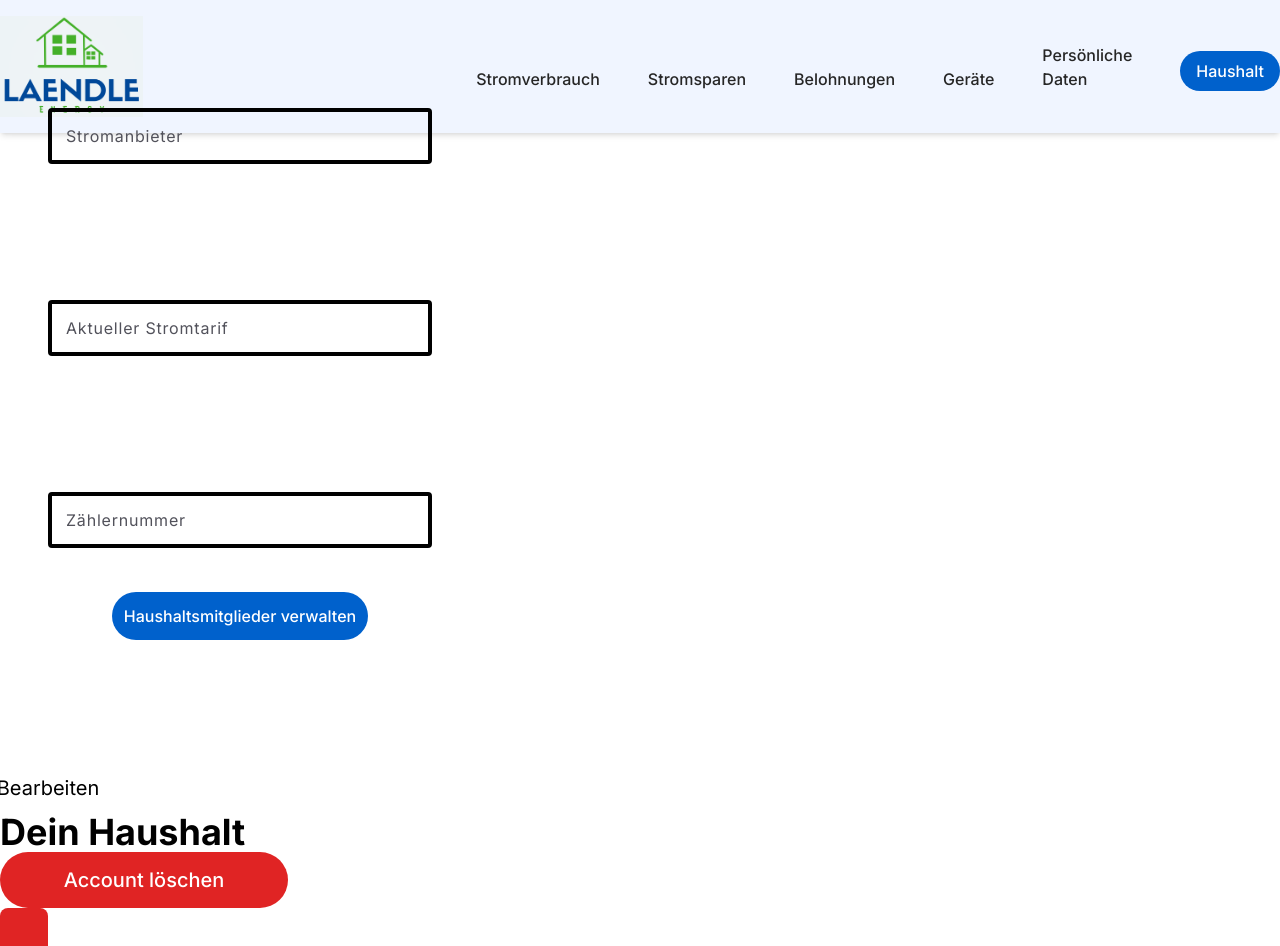
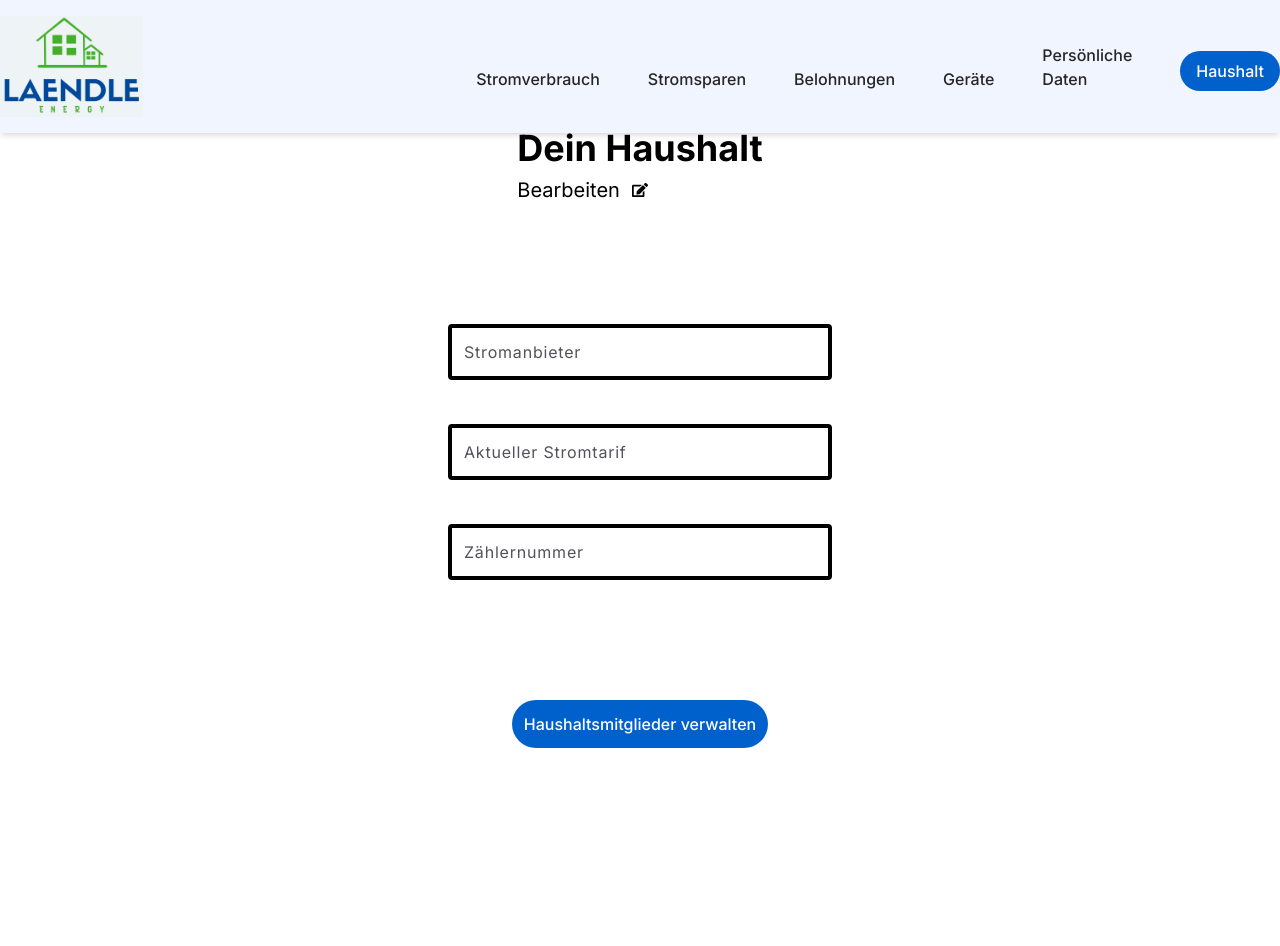
Before and after one commit to LaendleEnergy/SmartMeterUI, a Next.js app: page /pages/household in a window 1280 px wide. Shown: the top 946 px of the page. After the commit the page ends 876 px from the top, so only its background shows below. Built offline with nearby package versions, Linux system fonts and the light colour scheme.

Commit message:
household ui

```diff
--- a/src/app/pages/household/page.tsx
+++ b/src/app/pages/household/page.tsx
@@ -1,55 +1,27 @@
+import DisplayAttribute from "@/app/components/DisplayAttribute";
 import Navigation from "../../components/navigation/NavBar";
+import { FaEdit } from "react-icons/fa";
 import Link from "next/link";
 
 export default function Household() {
     return (
-        <div className="Account w-96 h-96 bg-white flex-col justify-start items-start gap-2.5 inline-flex">
+        <div className="Household">
             <header><Navigation /></header>
-            <div className="Page w-96 h-96 relative">
-
-                <div className="PersonalInformation px-12 py-20 left-[549px] top-[174px]   flex-col justify-start items-center gap-11 inline-flex">
-                    <div className="Tarif justify-start items-start inline-flex">
-                        <div className="Stromtarif w-96 h-14 pl-3.5 pr-2.5 py-2.5 rounded border-4 border-black justify-start items-center gap-2.5 flex">
-                            <div className="Stromtarif text-zinc-600 text-base     tracking-wider">Stromanbieter</div>
-                        </div>
-                    </div>
-                    <div className="Icon p-3 bg-white bg-opacity-0 rounded-lg justify-start items-center gap-2.5 inline-flex">
-                        <div className="IconsMediumChevron2 w-6 h-6 relative" />
-                    </div>
-                    <div className="Stromtarif justify-start items-start inline-flex">
-                        <div className="Stromtarif w-96 h-14 pl-3.5 pr-2.5 py-2.5 rounded border-4 border-black justify-start items-center gap-2.5 flex">
-                            <div className="Stromtarif text-zinc-600 text-base     tracking-wider">Aktueller Stromtarif</div>
-                        </div>
-                    </div>
-                    <div className="Icon p-3 bg-white rounded-lg justify-start items-start inline-flex">
-                        <div className="IconsMediumChevron2 w-6 h-6 relative" />
-                    </div>
-                    <div className="Zaehlernummern w-96 h-14 pl-3.5 pr-2.5 py-2.5 rounded border-4 border-black justify-start items-center gap-2.5 inline-flex">
-                        <div className="Password text-zinc-600 text-base     tracking-wider">Zählernummer</div>
-                    </div>
-                    <div className="ActiveButton inline-flex justify-center items-center bg-primary-600 rounded-full p-3 space-x-3 transition duration-150 ease-in-out hover:bg-primary-700 hover:shadow">
-                        <Link href="../pages/members"><span className="Text text-center text-white text-base font-medium leading-normal">Haushaltsmitglieder verwalten</span></Link>
-                    </div>
-                    <div className="Name" />
-                </div>
-                <div className="Edit w-36 h-12 left-[769px] top-[167px]   justify-center items-center inline-flex">
-                    <div className="Bearbeiten   text-xl    ">Bearbeiten</div>
-                    <div className="Icon w-12 h-12 p-3 bg-white rounded-lg justify-start items-start inline-flex">
-                        <div className="IconsMediumEdit w-6 h-6 relative">
-                            <div className="IconGrid w-6 h-6 left-0 top-0  " />
-                            <div className="Rotate origin-top-left rotate-45 w-1 h-5 left-[17.66px] top-[3.51px]  ">
-                            </div>
-                        </div>
+            <div className="flex-col flex justify-center items-center space-y-10 py-[10%]">
+                <div className="space-y-2">
+                    <div className="Information text-4xl font-bold">Dein Haushalt</div>
+                    <div className="Edit justify-center items-center inline-flex space-x-3">
+                        <div className="Bearbeiten text-xl">Bearbeiten</div>
+                        <FaEdit></FaEdit>
                     </div>
                 </div>
-                <div className="Information left-[674px] top-[132px]     text-4xl font-bold  ">Dein Haushalt</div>
-                <div className="DeleteAccountButton w-72 h-14 left-[1269px] top-[878px]  ">
-                    <div className="PrimaryMedium w-72 h-14 px-5 py-2 left-0 top-0   bg-red-600 rounded-full justify-center items-center inline-flex">
-                        <div className="Default text-center text-white text-xl font-medium   leading-normal">Account löschen</div>
-                    </div>
-                    <div className="Icon w-12 h-12 p-3 left-[227px] top-[6px]   bg-red-600 rounded-lg justify-start items-start inline-flex">
-                        <div className="IconsMediumTrash4 w-6 h-6 relative" />
-                    </div>
+                <div className="HouseholdInformation px-12 py-20 flex-col items-center gap-11 inline-flex">
+                    <DisplayAttribute name="Stromanbieter"></DisplayAttribute>
+                    <DisplayAttribute name="Aktueller Stromtarif"></DisplayAttribute>
+                    <DisplayAttribute name="Zählernummer"></DisplayAttribute>
+                </div>
+                <div className="ActiveButton inline-flex justify-center items-center bg-primary-600 rounded-full p-3 space-x-3 transition duration-150 ease-in-out hover:bg-primary-700 hover:shadow">
+                    <Link href="../pages/members"><span className="Text text-center text-white text-base font-medium leading-normal">Haushaltsmitglieder verwalten</span></Link>
                 </div>
             </div>
         </div>
```
